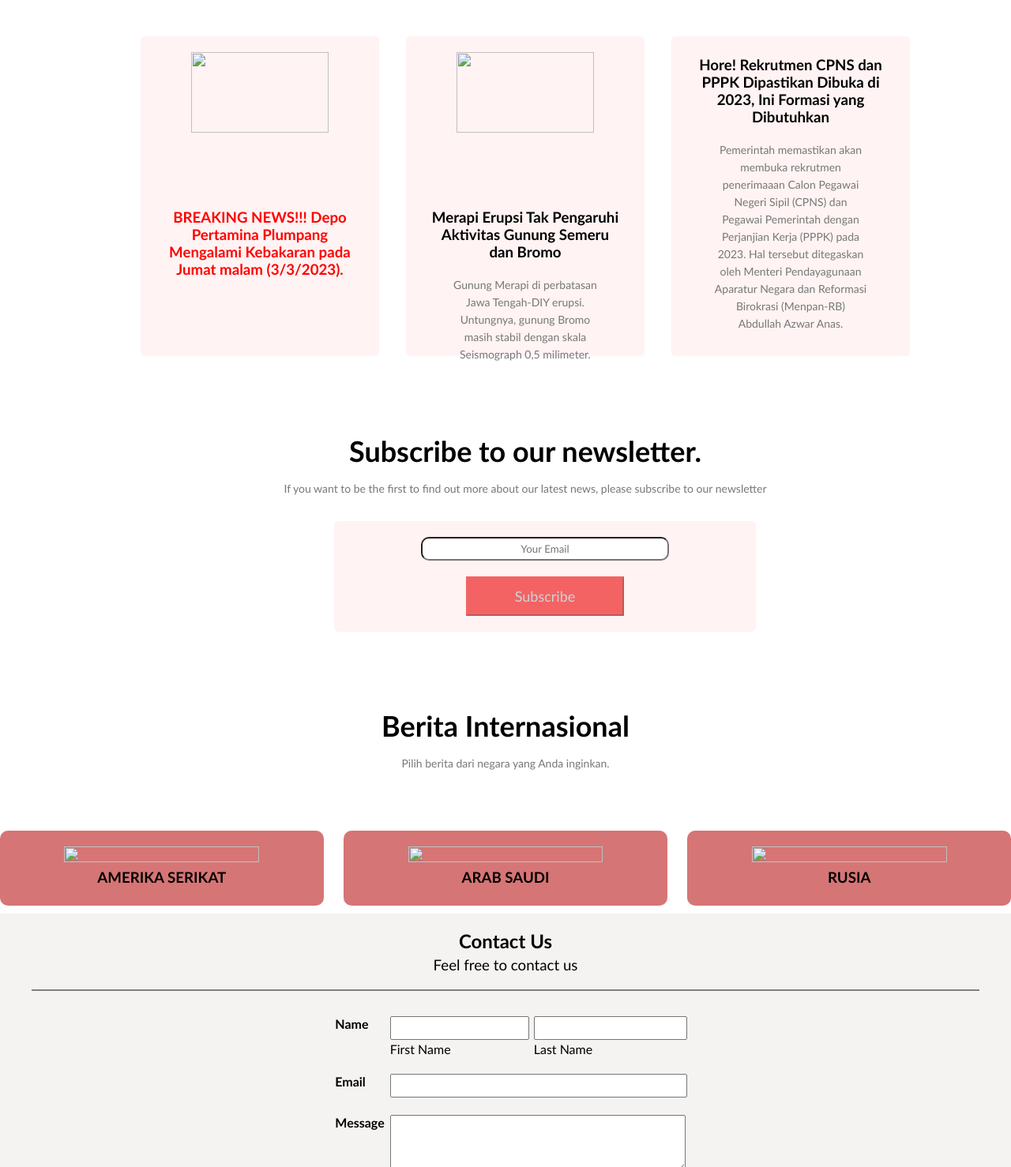
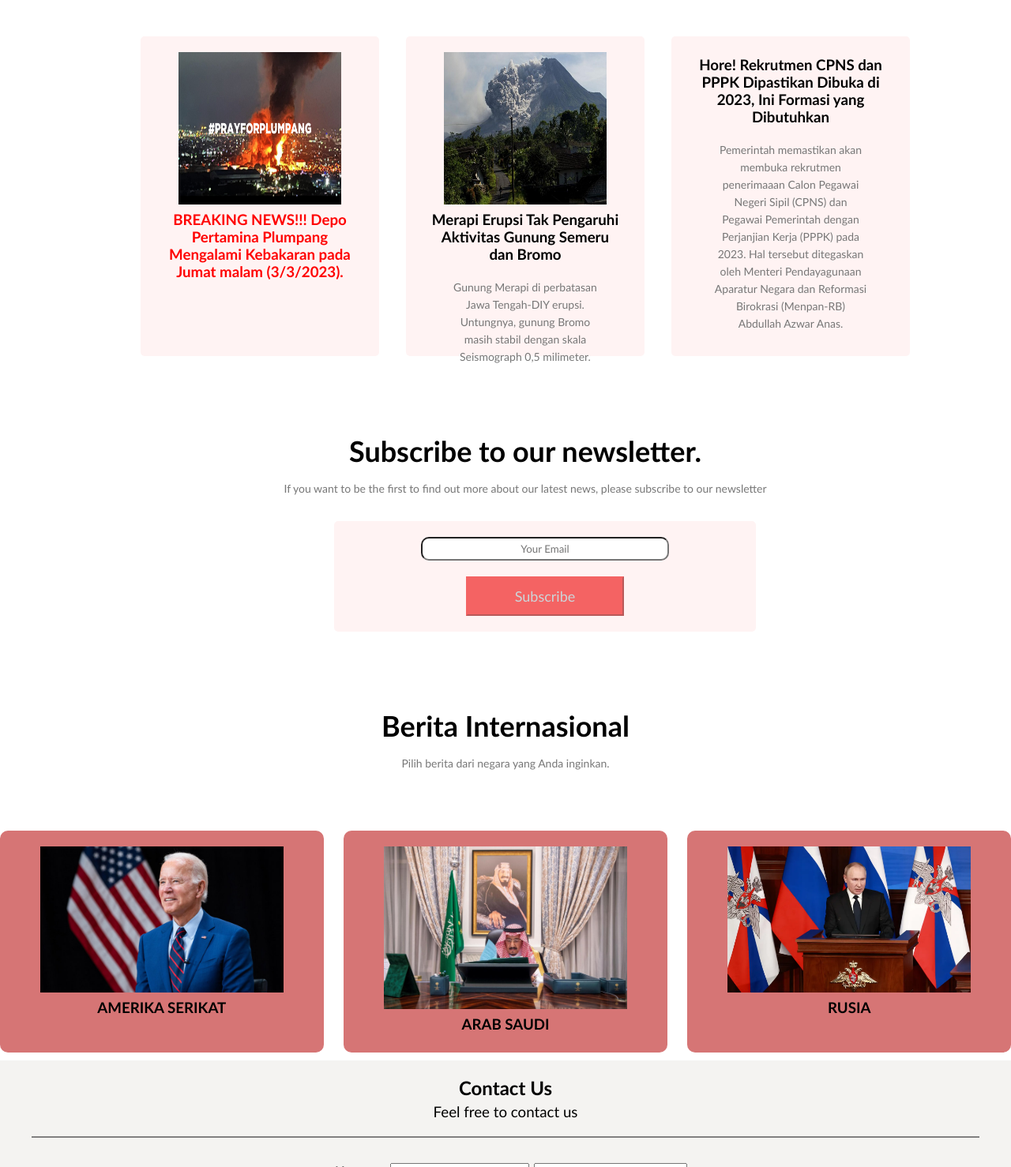
Before and after one commit to giorissa/NNCNEWS, a plain HTML site: page index.html in a window 1280 px wide. Shown: the part 321-1799 px from the top of the page at 79% size. Drawn offline with Linux system fonts and the light colour scheme.

Commit message:
Update index.html

```diff
--- a/index.html
+++ b/index.html
@@ -28,11 +28,11 @@
 
         <div class="row">
             <div class="national-col">
-                <img src="foto/pelumpang.jpeg" width=85% height=53%>
+                <img src="pelumpang.jpeg" width=85% height=53%>
                 <h3 style="color:red">BREAKING NEWS!!! Depo Pertamina Plumpang Mengalami Kebakaran pada Jumat malam (3/3/2023).</h3>
             </div>
             <div class="national-col">
-                <img src="foto/merapi.jpeg" width=85% height=53%>
+                <img src="merapi.jpeg" width=85% height=53%>
                 <h3>Merapi Erupsi Tak Pengaruhi Aktivitas Gunung Semeru dan Bromo</h3>
                 <p> Gunung Merapi di perbatasan Jawa Tengah-DIY erupsi. Untungnya, gunung Bromo masih stabil dengan skala Seismograph 0,5 milimeter.</p>
             </div>
@@ -65,21 +65,21 @@
         <div class="row">
             <div class="international-col">
                 <center>
-                    <img src="foto/biden.jpeg">
+                    <img src="biden.jpeg">
                 </center>
                 <div class="layer"></div>
                     <h3>AMERIKA SERIKAT</h3>
             </div>
             <div class="international-col">
                 <center>
-                    <img src="foto/Saudi salman AFP.jpeg">
+                    <img src="Saudi salman AFP.jpeg">
                 </center>
                 <div class="layer"></div>
                     <h3>ARAB SAUDI</h3>
             </div>
             <div class="international-col">
                 <center>
-                    <img src="foto/putin1.jpeg">
+                    <img src="putin1.jpeg">
                 </center>
                 <div class="layer"></div>
                     <h3>RUSIA</h3>
```
